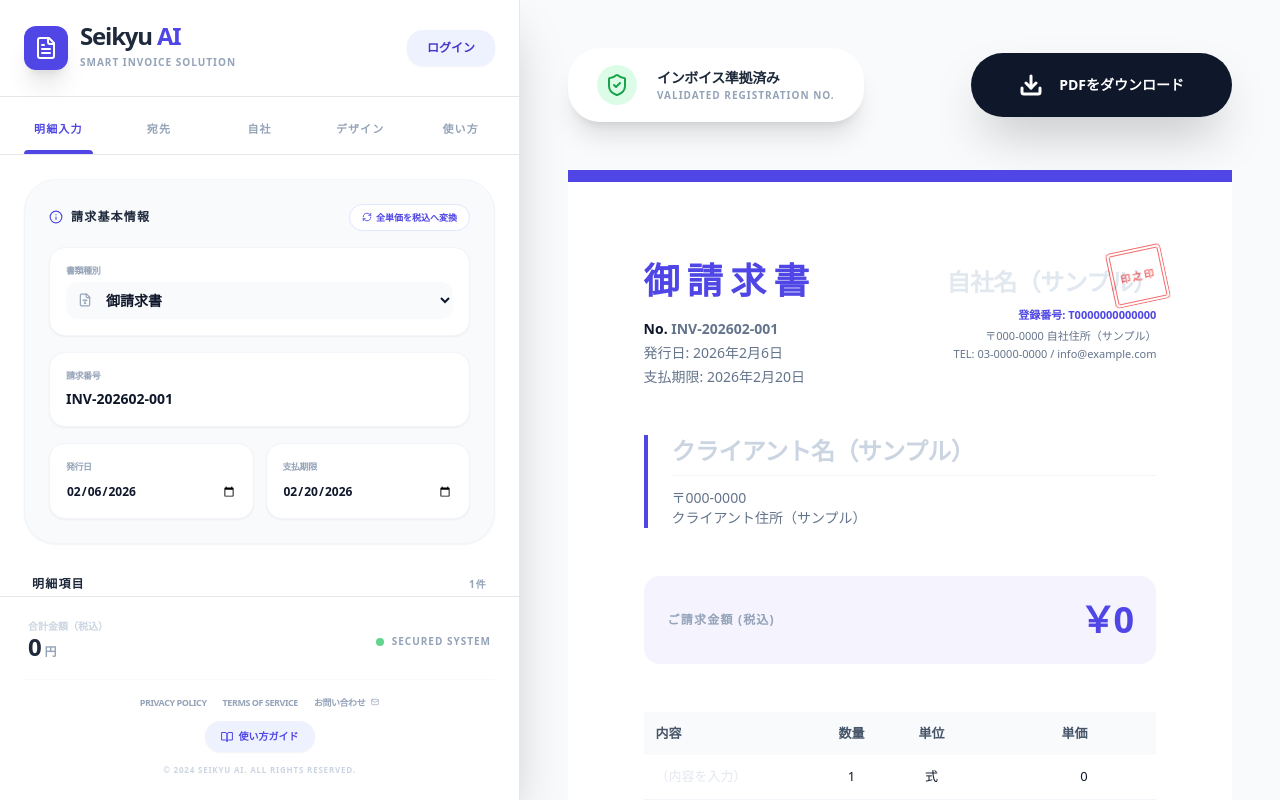
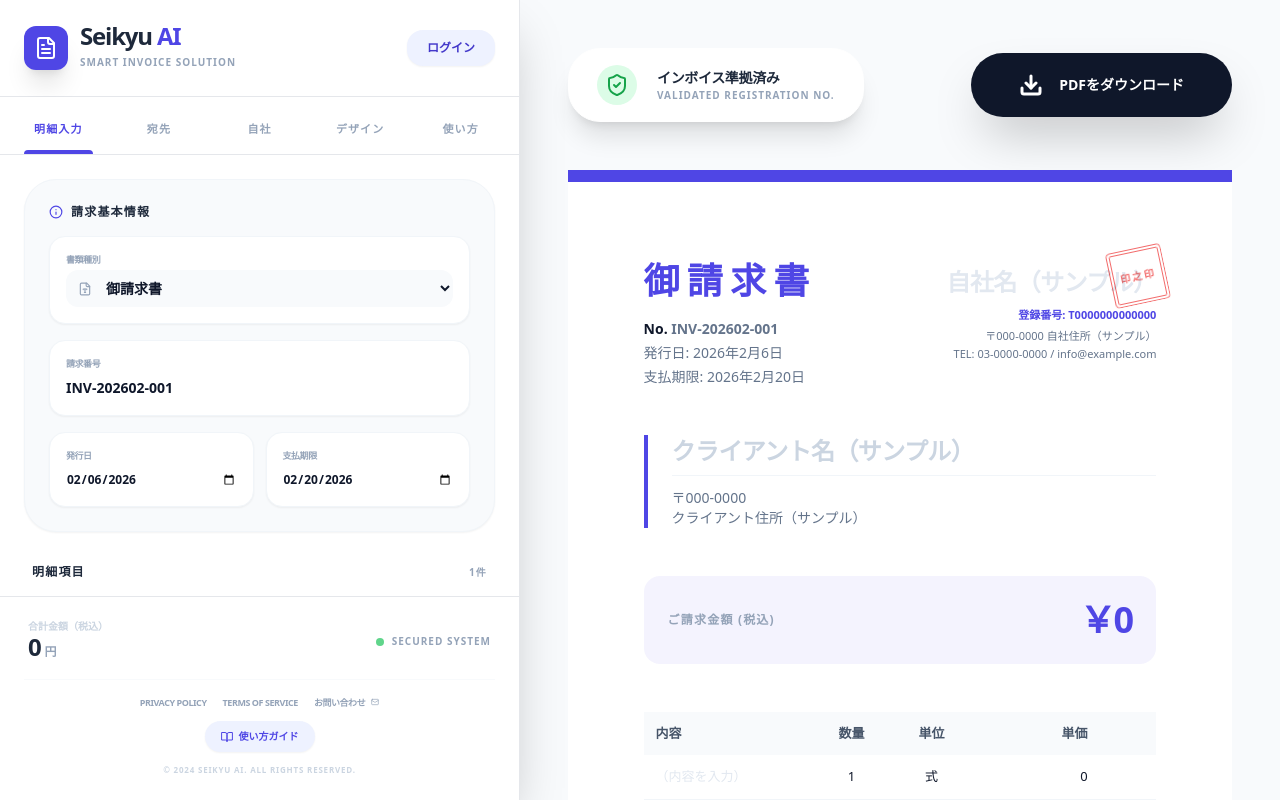
Before and after one commit to adzzl0810-dev/seikyuai, a React (Vite) app: page / in a window 1280 px wide. Built offline with nearby package versions, Linux system fonts and the light colour scheme.

Commit message:
Update App.tsx

```diff
--- a/App.tsx
+++ b/App.tsx
@@ -3,7 +3,7 @@ import {
   Plus, Trash2, Download, FileText, Building, User, Settings,
   Stamp, Search, Check, AlertCircle, Save, History as HistoryIcon, X,
   ChevronRight, ShieldCheck, Zap, LayoutTemplate, MapPin, Upload, LogIn, LogOut,
-  Palette, MousePointer2, Info, BookOpen, ShieldAlert, Eye, Edit3, Copy, RefreshCw,
+  Palette, MousePointer2, Info, BookOpen, ShieldAlert, Eye, Edit3, Copy,
   ExternalLink, Scale, Loader2, Mail, CheckCircle2, ArrowRight, FileType
 } from 'lucide-react';
 import { InvoiceData, TaxRate, LineItem, InvoiceTotals, TaxSummary, TemplateId, UserProfile, SavedInvoice } from './types';
@@ -134,16 +134,6 @@ const App: React.FC = () => {
     }
   };
 
-  const convertPricesToInclusive = () => {
-    setInvoiceData(d => ({
-      ...d,
-      items: d.items.map(i => ({
-        ...i,
-        unitPrice: Math.round(i.unitPrice * (1 + i.taxRate))
-      }))
-    }));
-  };
-
   const downloadPdf = async () => {
     if (!previewRef.current || isGeneratingPdf) return;
     setIsGeneratingPdf(true);
@@ -258,9 +248,6 @@ const App: React.FC = () => {
               <div className="p-6 bg-slate-50 border border-slate-100 rounded-[2rem] space-y-4 shadow-sm">
                 <div className="flex items-center justify-between mb-2">
                   <div className="text-slate-800 font-black text-xs uppercase tracking-widest flex items-center gap-2"><Info size={14} className="text-indigo-600"/> 請求基本情報</div>
-                  <button onClick={convertPricesToInclusive} className="text-[9px] font-black text-indigo-600 bg-white border border-indigo-100 px-3 py-1.5 rounded-full hover:bg-indigo-50 transition-all flex items-center gap-1">
-                    <RefreshCw size={10} /> 全単価を税込へ変換
-                  </button>
                 </div>
 
                 <div className="bg-white p-4 rounded-2xl shadow-sm border border-slate-100">
```
